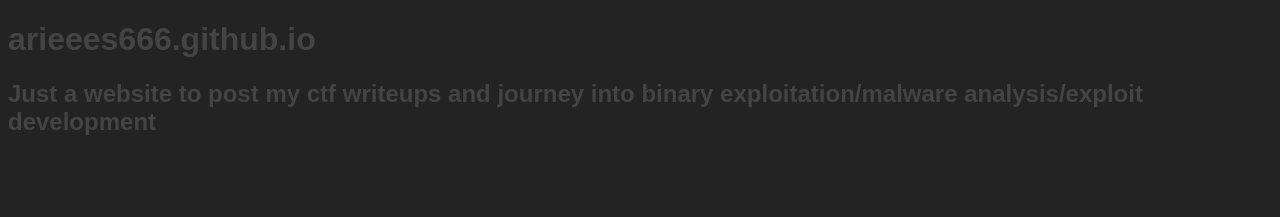
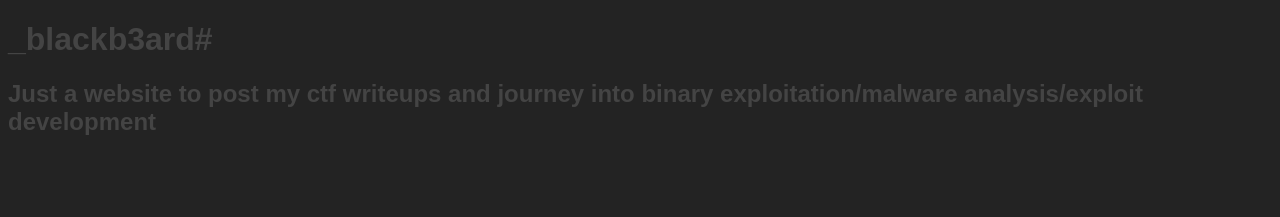
Before and after one commit to arieees666/arieees666.github.io, a Jekyll site: the page built from assets/vendor/owl.carousel/README.md, in a window 1280 px wide and 900 px high. Shown: the top 217 px of the window. Built offline with Jekyll 4.4.1, drawn with Linux system fonts in a browser that asks for light colours; our own code applies the rules of GitHub Pages for plain Markdown files.

Commit message:
changed title

```diff
--- a/_config.yml
+++ b/_config.yml
@@ -1,2 +1,3 @@
+title: _blackb3ard#
 theme: jekyll-theme-hacker
 description: Just a website to post my ctf writeups and journey into binary exploitation/malware analysis/exploit development
```
